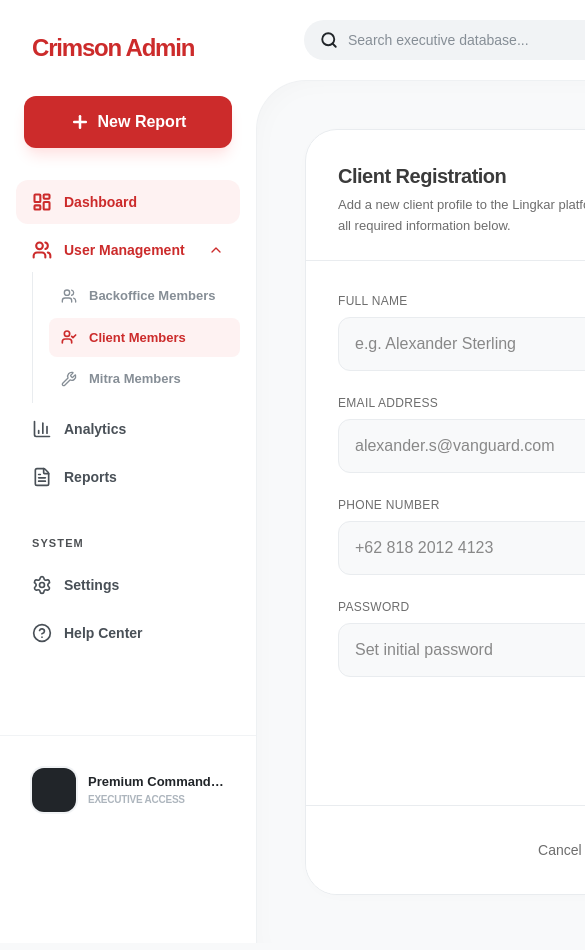
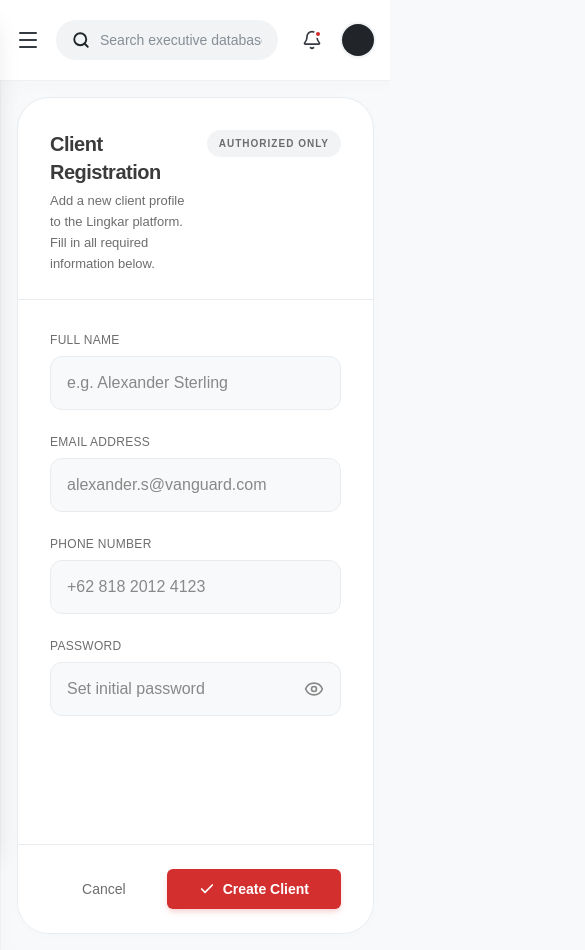
Before and after one commit to rizkiadrian/crimson-admin, a Next.js app: page /dashboard/client-members/create in a window 390 px wide. Shown: the top 950 px of the page, 585 px wide, since content can reach past the window. Built offline with nearby package versions, Linux system fonts and the light colour scheme; no server answers.

Commit message:
style(responsive): update responsive for sidebar and navbar

```diff
--- a/src/app/(dashboard)/layout.tsx
+++ b/src/app/(dashboard)/layout.tsx
@@ -13,13 +13,13 @@ export default function DashboardLayout({
       <BackofficeStatus />
       <Sidebar />
 
-      <div className="flex-1 flex flex-col ml-64 min-h-screen">
+      <div className="flex-1 flex flex-col md:ml-64 min-h-screen">
         <Navbar />
 
         {/* AREA KONTEN: Warna dasar tetap putih agar transisi ke lengkungan mulus */}
         <div className="flex-1 bg-white relative">
           {/* Main content: Warna abu-abu (bg-[#F8F9FA]) dengan rounded-tl besar */}
-          <main className="w-full h-full bg-[#F8F9FA] rounded-tl-[50px] border-t border-l border-neutral-200/60 p-12 overflow-y-auto shadow-[inset_10px_10px_30px_-15px_rgba(0,0,0,0.03)]">
+          <main className="w-full h-full bg-[#F8F9FA] md:rounded-tl-[50px] border-t border-l border-neutral-200/60 p-4 md:p-12 overflow-y-auto shadow-[inset_10px_10px_30px_-15px_rgba(0,0,0,0.03)]">
             <div className="max-w-350 mx-auto">{children}</div>
           </main>
         </div>
--- a/src/app/components/layout/Navbar/Navbar.tsx
+++ b/src/app/components/layout/Navbar/Navbar.tsx
@@ -1,10 +1,22 @@
+"use client";
+
 // src/components/layout/Navbar.tsx
-import { Search, Bell, Mail, MessageSquare } from "lucide-react";
+import { Search, Bell, Mail, MessageSquare, Menu } from "lucide-react";
+import { useSidebarStore } from "@store/useSidebarStore";
 
 export function Navbar() {
+  const toggleSidebar = useSidebarStore((state) => state.toggle);
+
   return (
-    <header className="h-20 bg-white px-12 flex items-center justify-between">
-      <div className="relative w-80">
+    <header className="h-20 bg-white px-4 md:px-12 flex items-center justify-between gap-4">
+      <div className="flex items-center gap-2 md:gap-4 flex-1">
+        <button
+          onClick={toggleSidebar}
+          className="p-2 -ml-2 text-neutral-800 hover:bg-neutral-100 rounded-lg md:hidden transition-all"
+        >
+          <Menu size={24} />
+        </button>
+        <div className="relative w-full max-w-xs lg:w-80">
           <span className="absolute left-4 top-1/2 -translate-y-1/2 text-neutral-900">
             <Search size={18} strokeWidth={2.5} />
           </span>
@@ -13,6 +25,7 @@ export function Navbar() {
             placeholder="Search executive database..."
             className="w-full bg-neutral-100 border-none rounded-full py-2.5 pl-11 pr-4 text-sm font-medium text-neutral-900 placeholder:text-neutral-600 outline-none focus:ring-2 ring-red-200 transition-all"
           />
+        </div>
       </div>
 
       <nav className="hidden lg:flex items-center gap-10 text-[15px] font-bold">
@@ -36,20 +49,32 @@ export function Navbar() {
         </a>
       </nav>
 
-      <div className="flex items-center gap-4">
-        <div className="flex items-center gap-2 mr-2">
-          <button className="p-2.5 text-neutral-800 hover:bg-neutral-100 rounded-full relative transition-all">
-            <Bell size={22} strokeWidth={2} />
-            <span className="absolute top-2.5 right-2.5 w-2.5 h-2.5 bg-[#CC2B2B] border-2 border-white rounded-full"></span>
+      <div className="flex items-center gap-2 md:gap-4">
+        <div className="flex items-center gap-1 md:gap-2 mr-1 md:mr-2">
+          <button className="p-2 text-neutral-800 hover:bg-neutral-100 rounded-full relative transition-all">
+            <Bell
+              size={20}
+              strokeWidth={2}
+              className="md:w-[22px] md:h-[22px]"
+            />
+            <span className="absolute top-2 right-2 w-2 h-2 md:top-2.5 md:right-2.5 md:w-2.5 md:h-2.5 bg-[#CC2B2B] border-2 border-white rounded-full"></span>
           </button>
-          <button className="p-2.5 text-neutral-800 hover:bg-neutral-100 rounded-full transition-all">
-            <Mail size={22} strokeWidth={2} />
+          <button className="p-2 text-neutral-800 hover:bg-neutral-100 rounded-full transition-all hidden sm:block">
+            <Mail
+              size={20}
+              strokeWidth={2}
+              className="md:w-[22px] md:h-[22px]"
+            />
           </button>
-          <button className="p-2.5 text-neutral-800 hover:bg-neutral-100 rounded-full transition-all">
-            <MessageSquare size={22} strokeWidth={2} />
+          <button className="p-2 text-neutral-800 hover:bg-neutral-100 rounded-full transition-all hidden sm:block">
+            <MessageSquare
+              size={20}
+              strokeWidth={2}
+              className="md:w-[22px] md:h-[22px]"
+            />
           </button>
         </div>
-        <div className="w-10 h-10 rounded-full bg-neutral-900 overflow-hidden ring-2 ring-neutral-100 shadow-sm hover:ring-red-200 cursor-pointer transition-all">
+        <div className="w-8 h-8 md:w-10 md:h-10 rounded-full bg-neutral-900 overflow-hidden ring-2 ring-neutral-100 shadow-sm hover:ring-red-200 cursor-pointer transition-all shrink-0">
           {/* <img src="https://ui-avatars.com/api/?name=Admin&bg=222&color=fff" alt="Profile" /> */}
         </div>
       </div>
--- a/src/app/components/layout/Sidebar/Sidebar.tsx
+++ b/src/app/components/layout/Sidebar/Sidebar.tsx
@@ -15,9 +15,11 @@ import {
   HelpCircle,
   Plus,
   ChevronDown,
+  X,
 } from "lucide-react";
 import { cn } from "@lib/utils";
 import { PATHS } from "@config/routing";
+import { useSidebarStore } from "@store/useSidebarStore";
 
 interface NavItem {
   label: string;
@@ -139,13 +141,34 @@ function SidebarGroup({
 
 export function Sidebar() {
   const pathname = usePathname();
+  const { isOpen, close } = useSidebarStore();
 
   return (
-    <aside className="w-64 h-screen bg-white flex flex-col fixed left-0 top-0 z-50">
-      <div className="p-8">
+    <>
+      {/* Mobile overlay */}
+      {isOpen && (
+        <div
+          className="fixed inset-0 bg-neutral-900/50 z-40 md:hidden transition-opacity backdrop-blur-sm"
+          onClick={close}
+        />
+      )}
+
+      <aside
+        className={cn(
+          "w-full md:w-64 bg-white flex flex-col fixed left-0 inset-y-0 z-50 transition-transform duration-300 ease-in-out shadow-xl md:shadow-none",
+          isOpen ? "translate-x-0" : "-translate-x-full md:translate-x-0"
+        )}
+      >
+        <div className="p-6 md:p-8 flex items-center justify-between">
           <h1 className="text-2xl font-black text-[#CC2B2B] tracking-tighter">
             Crimson Admin
           </h1>
+          <button
+            onClick={close}
+            className="p-2 -mr-2 text-neutral-500 hover:bg-neutral-100 rounded-lg md:hidden transition-colors"
+          >
+            <X size={24} />
+          </button>
         </div>
 
         <div className="px-6 mb-8">
@@ -221,5 +244,6 @@ export function Sidebar() {
           </div>
         </div>
       </aside>
+    </>
   );
 }
--- /dev/null
+++ b/src/store/useSidebarStore.ts
@@ -0,0 +1,15 @@
+import { create } from "zustand";
+
+interface SidebarState {
+  isOpen: boolean;
+  toggle: () => void;
+  close: () => void;
+  open: () => void;
+}
+
+export const useSidebarStore = create<SidebarState>((set) => ({
+  isOpen: false,
+  toggle: () => set((state) => ({ isOpen: !state.isOpen })),
+  close: () => set({ isOpen: false }),
+  open: () => set({ isOpen: true }),
+}));
```
Lines whose indentation alone changed are shown as unchanged.
